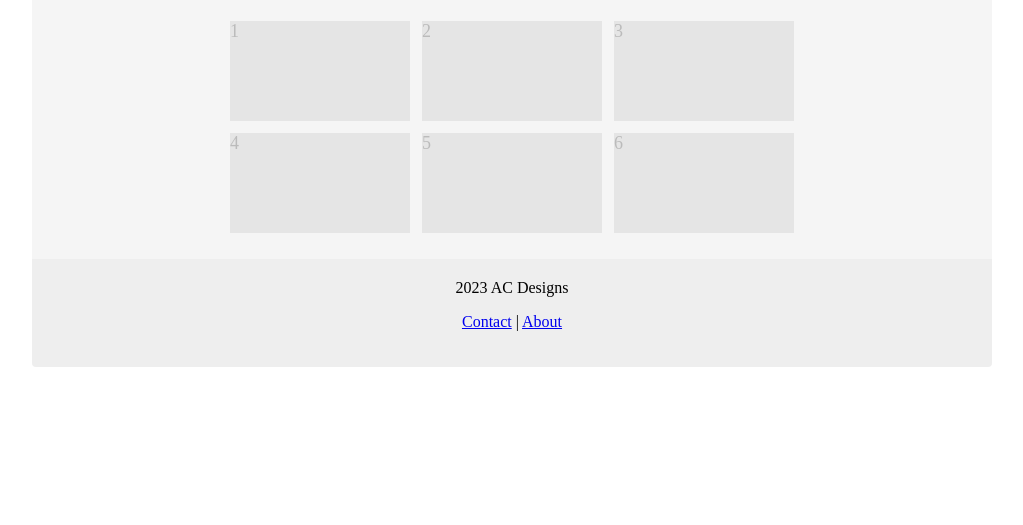
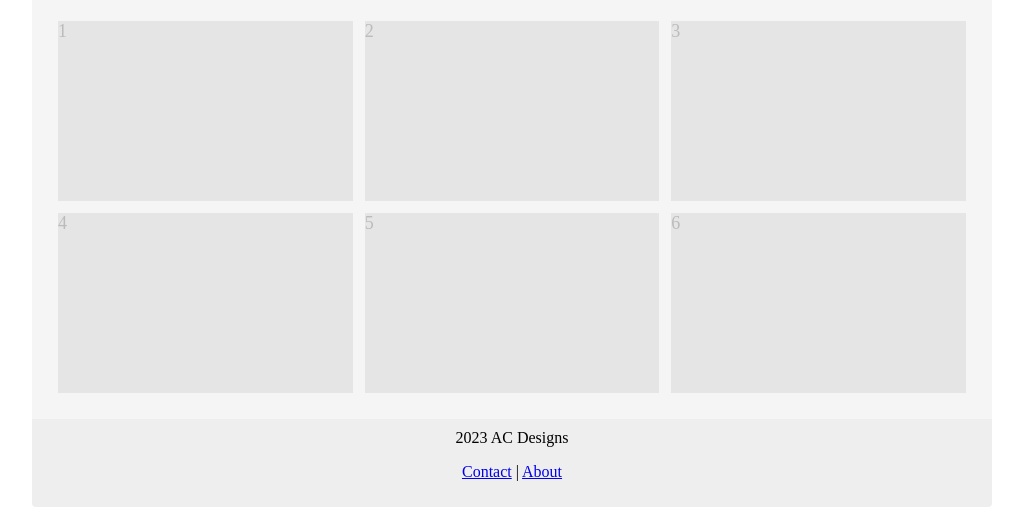
Before and after one commit to aac902/portfolio, a plain HTML site: page index.html in a window 1280 px wide. Shown: the part 275-800 px from the top of the page, without its empty margins (128-1151 px from the left). Drawn offline with Linux system fonts and the light colour scheme.

Commit message:
Add files via upload

```diff
--- a/css/style.css
+++ b/css/style.css
@@ -19,10 +19,9 @@ h1 {
 .box {
     background-color: #e5e5e5;
     color: #bbb;
-    float: left;
-    height: 100px;
+    height: 180px;
     margin: 6px;
-    width: 180px;
+    width: 33%;
 }
 
 .boxContainer {
@@ -50,7 +49,8 @@ h1 {
     background-color: #eee;
     border-bottom-left-radius: 4px;
     border-bottom-right-radius: 4px;
-    padding: 20px;
+    padding-bottom: 10px;
+    padding-top: 10px;
     text-align: center;
 }
 
```
